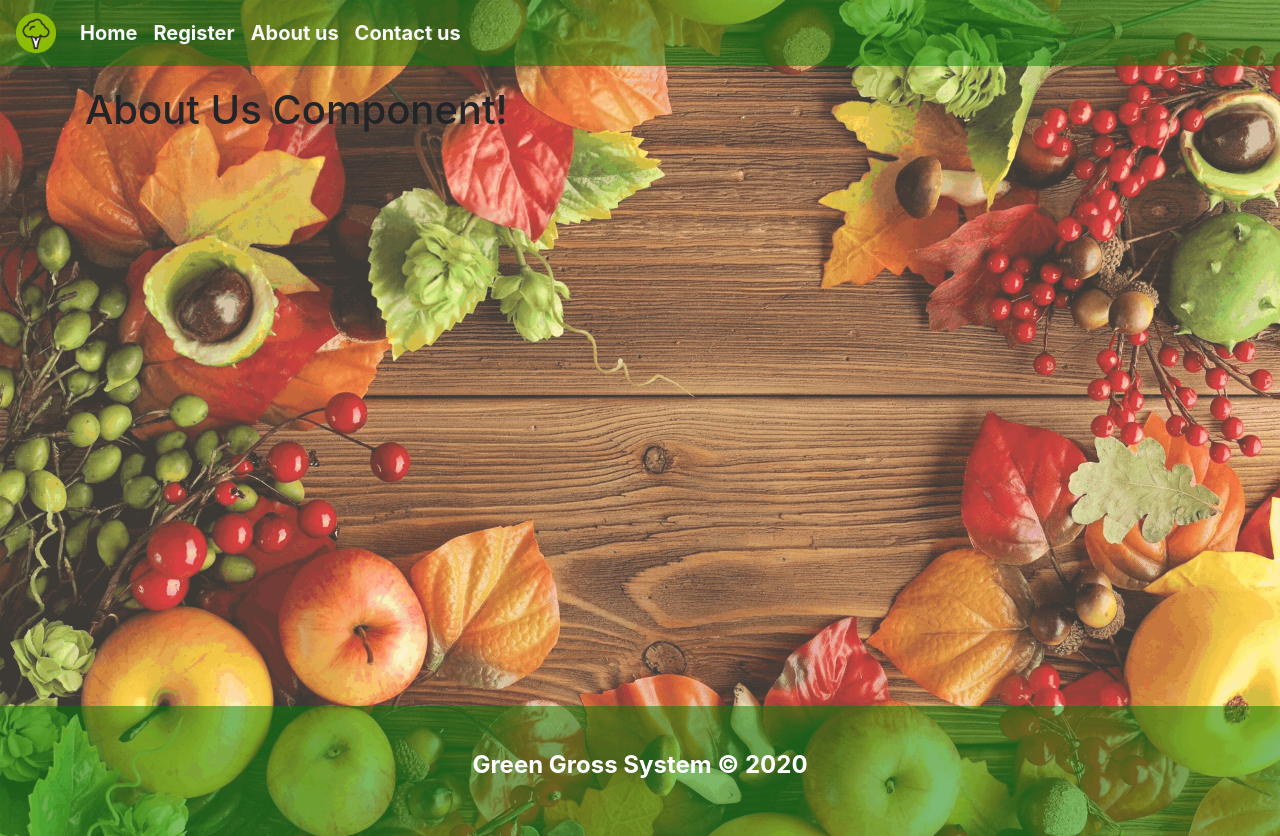
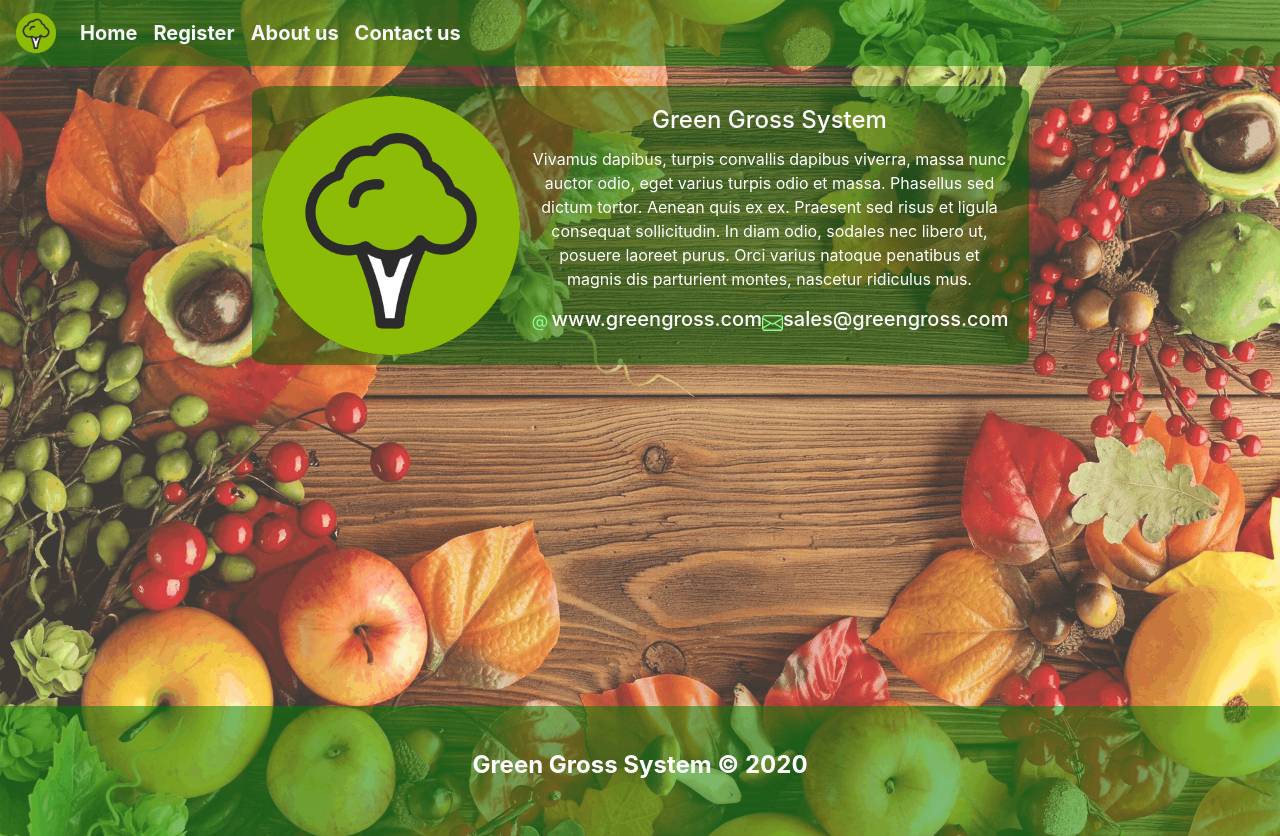
Before and after one commit to pecamardelli/green_gross_system, a React (Create React App) app: page /about-us in a window 1280 px wide. Built offline with nearby package versions, Linux system fonts and the light colour scheme.

Commit message:
Add about page

```diff
--- a/src/App.js
+++ b/src/App.js
@@ -19,7 +19,6 @@ function App() {
   useEffect(() => {
     const jsonData = localStorage.getItem('userData');
     if (jsonData) setUserData(JSON.parse(jsonData));
-    else setUserData({});
   }, [setUserData])
 
   return (
--- a/src/components/aboutUs.jsx
+++ b/src/components/aboutUs.jsx
@@ -1,9 +1,37 @@
-import React from 'react'
+import React from 'react';
+import icons from '../assets/icons';
+import logo from '../assets/images/logo.png';
 
 export default function AboutUs() {
-    return (
-        <div>
-            <h1>About Us Component!</h1>
+    return (<center>
+        <div className="card-transparent mb-3 text-white" style={{ maxWidth: '70%'}}>
+            <div className="row no-gutters">
+                <div className="col-md-4">
+                    <img
+                        src={logo}
+                        className="card-img"
+                        width="80%"
+                        style={{ margin: '10px 10px 10px 10px'}}
+                        alt=""
+                        loading="lazy"
+                    />
+                </div>
+                <div className="col-md-8">
+                    <div className="card-body">
+                        <h4 className="card-title">Green Gross System</h4>
+                        <p className="card-text">Vivamus dapibus, turpis convallis dapibus viverra, massa nunc auctor odio, eget varius turpis odio et massa.
+                            Phasellus sed dictum tortor. Aenean quis ex ex. Praesent sed risus et ligula consequat sollicitudin.
+                            In diam odio, sodales nec libero ut, posuere laoreet purus. Orci varius natoque penatibus et magnis dis parturient montes, nascetur ridiculus mus.</p>
+                        <div className="d-flex justify-content-between align-items-center">
+                            { icons.atIcon() }
+                            <h5>www.greengross.com</h5>
+                            { icons.mailIcon() }
+                            <h5>sales@greengross.com</h5>
+                        </div>
+                    </div>
+                </div>
+            </div>
         </div>
+        </center>
     )
 }
--- a/src/components/common/productCard.jsx
+++ b/src/components/common/productCard.jsx
@@ -36,9 +36,8 @@ function ProductCard({ data }) {
             }
 
             tempUserData.wishList = wishList;
-            console.log(tempUserData);
+            localStorage.setItem('userData', JSON.stringify(tempUserData));
             setUserData(tempUserData);
-            localStorage.setItem('userData', JSON.stringify(tempUserData));
 
             toast.success(`Added ${quantity} products to cart.`);
         }
--- a/src/components/userMenu.jsx
+++ b/src/components/userMenu.jsx
@@ -18,7 +18,8 @@ function UserMenu(props) {
             count += item.number;
         }
         return count;
-    }
+    };
+
     return (
         <div className="user-menu text-white d-flex justify-content-between align-items-center">
             <div>Hello, {userData.username}!</div>
```
Also changed, not shown: 1 other file (tests, documents, lock files or other folders).
